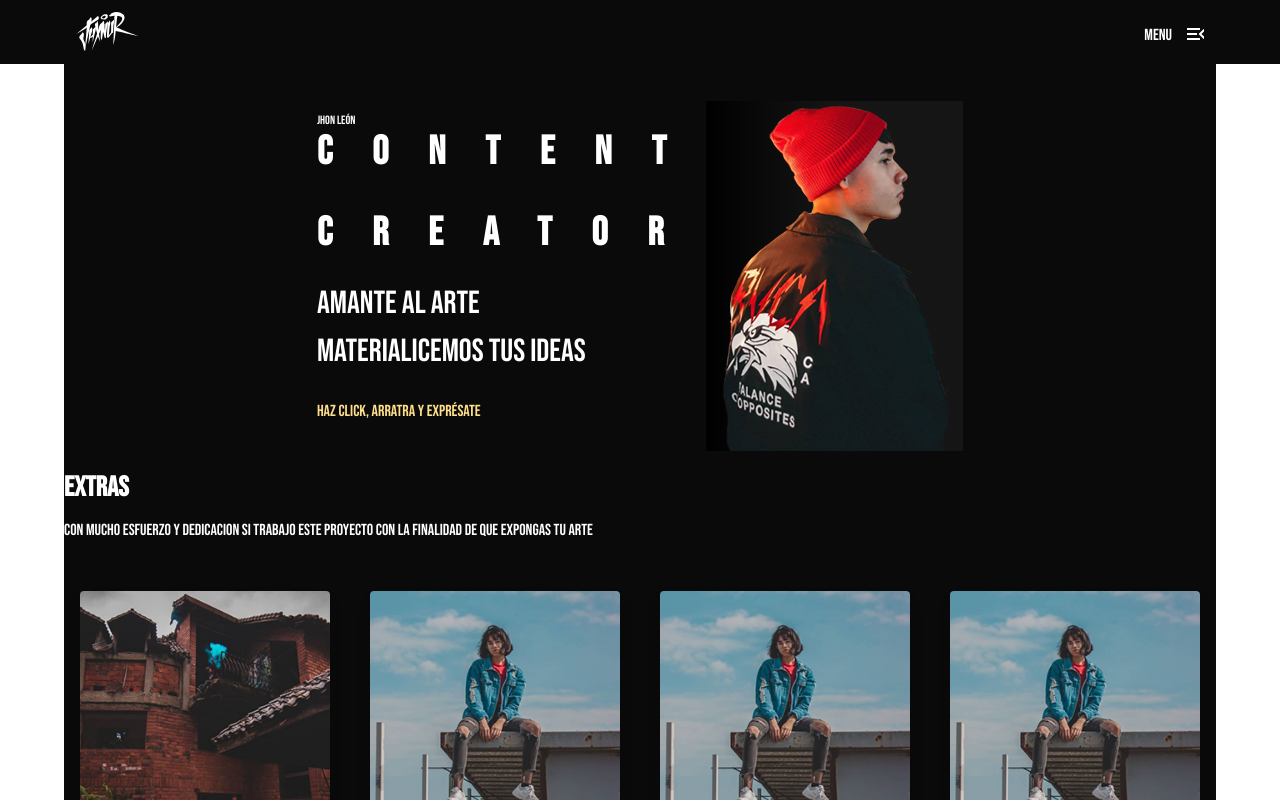
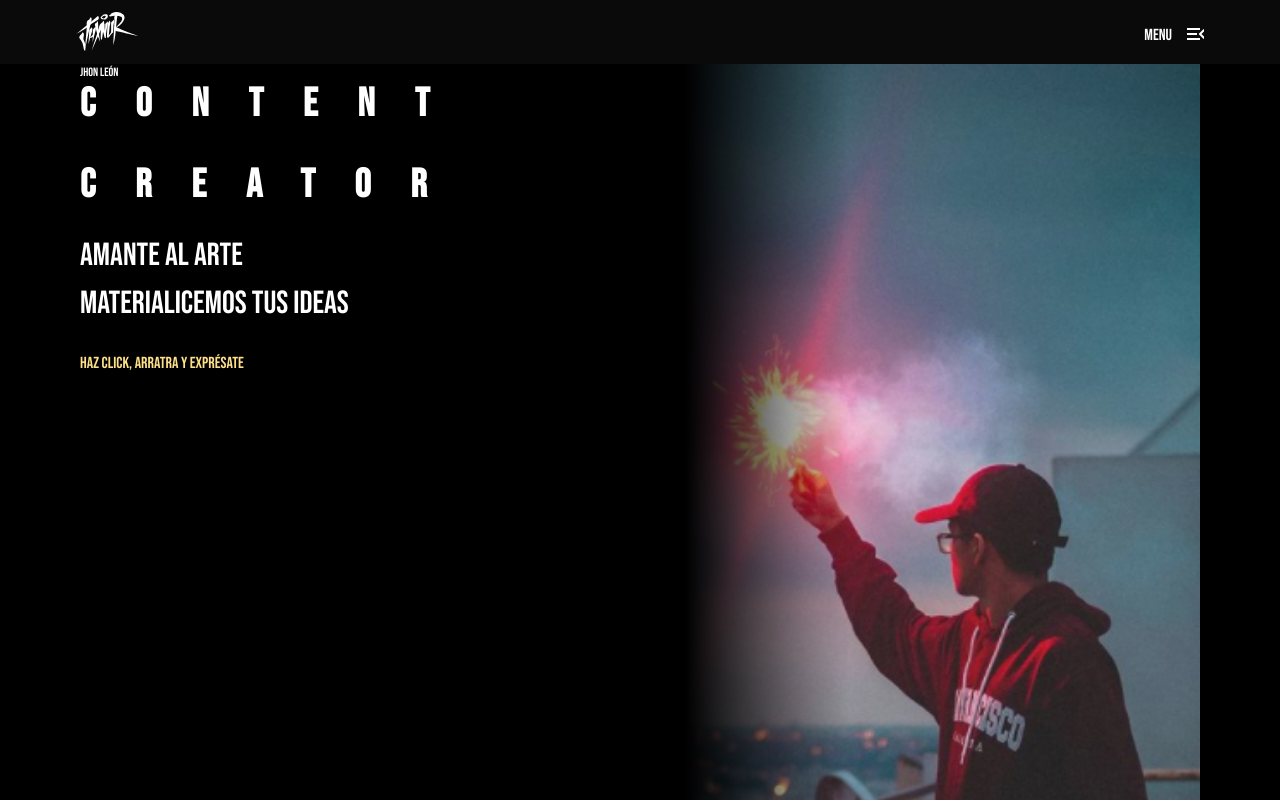
Before and after one commit to CeoNabux/Jhxnur, a Vue app: page / in a window 1280 px wide. Shown: the top 800 px of the page. Built offline with nearby package versions, Linux system fonts and the light colour scheme.

Commit message:
heroImage fixed

```diff
--- a/src/App.vue
+++ b/src/App.vue
@@ -26,5 +26,6 @@ export default {
 
 #app {
   font-family: "Bebas Neue";
+  background: #000;
 }
 </style>
--- a/src/components/Home.vue
+++ b/src/components/Home.vue
@@ -1,7 +1,8 @@
 <template lang="pug">
-  .container.is-widescree.has-background-black
-    the-hero
-    the-extras
+  .container.is-fluid.fondo
+    .container.if-fullhd
+      the-hero
+      the-extras
 </template>
 
 <script>
@@ -15,3 +16,9 @@ export default {
   },
 };
 </script>
+
+<style scoped>
+.fondo {
+  background: #000;
+}
+</style>
--- a/src/components/sections/TheHero.vue
+++ b/src/components/sections/TheHero.vue
@@ -1,7 +1,7 @@
 <template lang="pug">
-  section.hero.is-halfheight.has-background-black.is-flex.is-justify-content-center
-    .container.is-flex.is-justify-content-between.flex-wrap.is-align-items-center.px-4
-      .container.py-6.is-half
+  section.hero.is-halfheight.fondo
+    .container.m-0.is-flex.px-4.is-relative
+      .container
         .content.has-text-white.m-0
           p.is-size-7 Jhon león
         .content.is-fluid.has-text-white
@@ -14,43 +14,47 @@
           p.is-size-3.is-size-4-mobile materialicemos tus ideas
         .content.has-text-warning.mt-4
           p.is-size-6.is-is-size-7-mobile Haz click, arratra y exprésate
-      .container.is-half.pt-4
-        .gradiente
-          figure.image.is-full
-            img(src='@/assets/noBackgroundPhotos/chico-de-espaldas.png')
-
+      .container
+        figure.image.gradiente
+          img(src="@/assets/photos/chico-bengala.png")
 </template>
 
 <style scoped>
+.fondo {
+  background: #000;
+}
 .letter-spacing {
   letter-spacing: 40px;
 }
 .gradiente {
   position: relative;
-  z-index: 5;
+}
+.gradiente:before {
+  position: absolute;
+  top: 0;
+  right: 0;
+  content: "";
+  width: 100%;
+  height: 100%;
   background: linear-gradient(
     90deg,
     rgba(0, 0, 0, 1) 0%,
-    rgba(255, 255, 255, 0.04805672268907568) 50%
+    rgba(255, 255, 255, 0.04805672268907568) 32%
   );
 }
-
 @media only screen and (max-width: 764px) {
   .letter-spacing {
     letter-spacing: 25px;
+  }
+}
+@media only screen and (max-width: 580px) {
+  .gradiente {
+    display: none;
   }
 }
 @media only screen and (max-width: 420px) {
   .letter-spacing {
     letter-spacing: 20px;
   }
-  .gradiente {
-    display: none;
-  }
-  .fondo {
-    background-image: url("../../assets/noBackgroundPhotos/chico-en-mesa.png");
-    background-repeat: no-repeat;
-    background-position: center;
-  }
 }
 </style>
```
